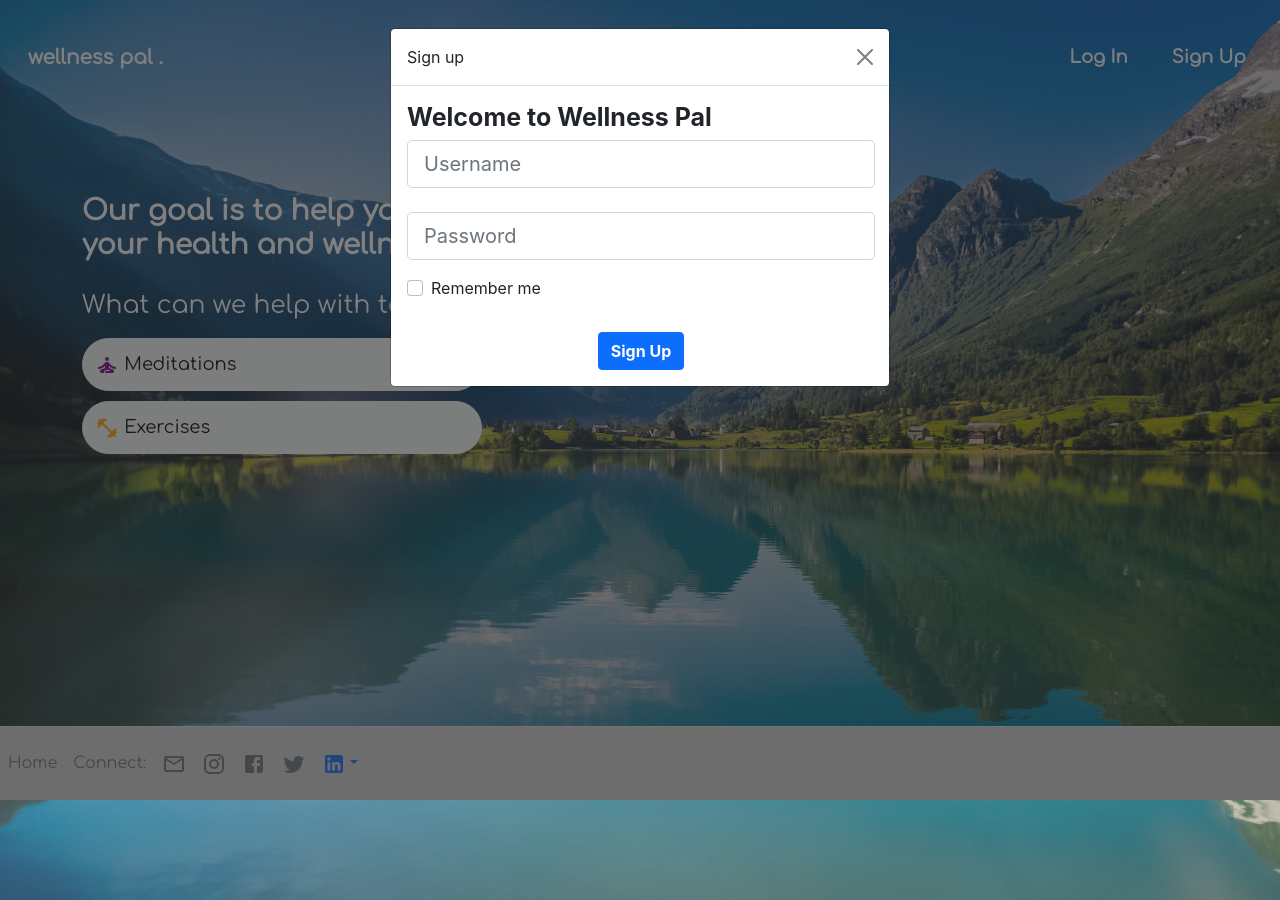
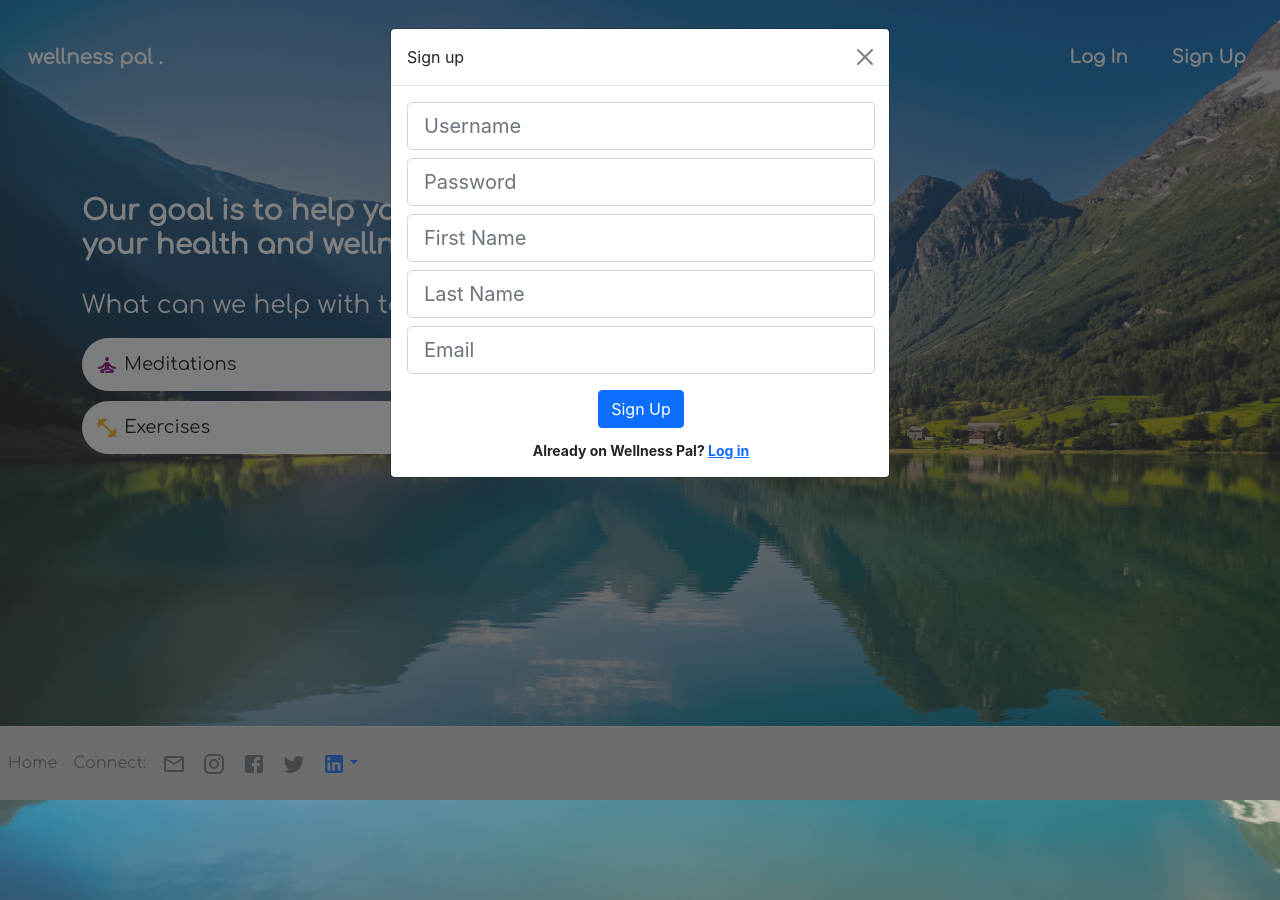
Before and after one commit to MaryMcKHU/WellnessPal, a React (Create React App) app in the folder ghi/: page / in a window 1280 px wide. Both pictures are taken after a click on the button "Sign Up". Built offline with nearby package versions, Linux system fonts and the light colour scheme; no server answers.

Commit message:
Updated sign up form

```diff
--- a/ghi/src/Components/Signup.js
+++ b/ghi/src/Components/Signup.js
@@ -30,53 +30,77 @@ export default function Signup() {
             </Modal.Header>
             <Modal.Body style={{width:500}}>
             <form>
-                <div className="d-flex flex-row align-items-center justify-content-center justify-content-lg-start">
-                    <h2 style={{ fontWeight: "bold", fontSize:25, textAlign:'center' }}>
-                    Welcome to Wellness Pal
-                    </h2>
-                </div>
-                <div className="form-outline mb-4">
+              <div className="form-outline mb-2">
                 <input
-                        // onChange={handleUserName}
-                        required type="text"
+                //   onChange={handleUserName}
+                  required
+                  type="text"
                   id="username"
                   className="form-control form-control-lg"
                   placeholder="Username"
-                        // value={username}
+                //   value={username}
                 />
               </div>
-                <div className="form-outline mb-3">
+              <div className="form-outline mb-2">
                 <input
-                        // onChange={(e) => setPassword(e.target.value)}
-                        required type="password"
+                //   onChange={(e) => setPassword(e.target.value)}
+                  required
+                  type="password"
                   id="password"
                   className="form-control form-control-lg"
                   placeholder="Password"
-                        // value={password}
+                //   value={password}
                 />
               </div>
-                <div className="d-flex justify-content-between align-items-center">
-                <div className="form-check mb-0">
+              <div className="form-outline mb-2">
                 <input
-                        className="form-check-input me-2"
-                        type="checkbox"
-                        value=""
-                        id="remember"
+                //   onChange={(e) => setFirstName(e.target.value)}
+                  required
+                  type="text"
+                  id="first_name"
+                  className="form-control form-control-lg"
+                  placeholder="First Name"
+                //   value={first_name}
                 />
-                    <label className="form-check-label" htmlFor="remember">
-                        Remember me
-                    </label>
               </div>
+              <div className="form-outline mb-2">
+                <input
+                //   onChange={(e) => setLastName(e.target.value)}
+                  required
+                  type="text"
+                  id="last_name"
+                  className="form-control form-control-lg"
+                  placeholder="Last Name"
+                //   value={last_name}
+                />
               </div>
-                <div className="text-center text-lg mt-4 pt-2">
+              <div className="form-outline mb-2">
+                <input
+                //   onChange={(e) => setEmail(e.target.value)}
+                  required
+                  type="email"
+                  id="email"
+                  className="form-control form-control-lg"
+                  placeholder="Email"
+                //   value={email}
+                />
+              </div>
+              <div className="text-center pt-2">
                 <button
                   type="button"
                   className="btn btn-primary"
-                    style={{fontWeight:'bolder'}}
-                    // onClick={() => login(username, password)}
+                //   onClick={() =>
+                //     signup(username, password, email, first_name, last_name)
+                //   }
                 >
                   Sign Up
                 </button>
+                <p className="small fw-bold mt-2 pt-1 mb-0">
+                  Already on Wellness Pal?{" "}
+                  <a href="/user/login/" className="link-primary">
+                    Log in
+                  </a>
+                </p>
               </div>
             </form>
                   </Modal.Body>
```
Lines whose indentation alone changed are shown as unchanged.
